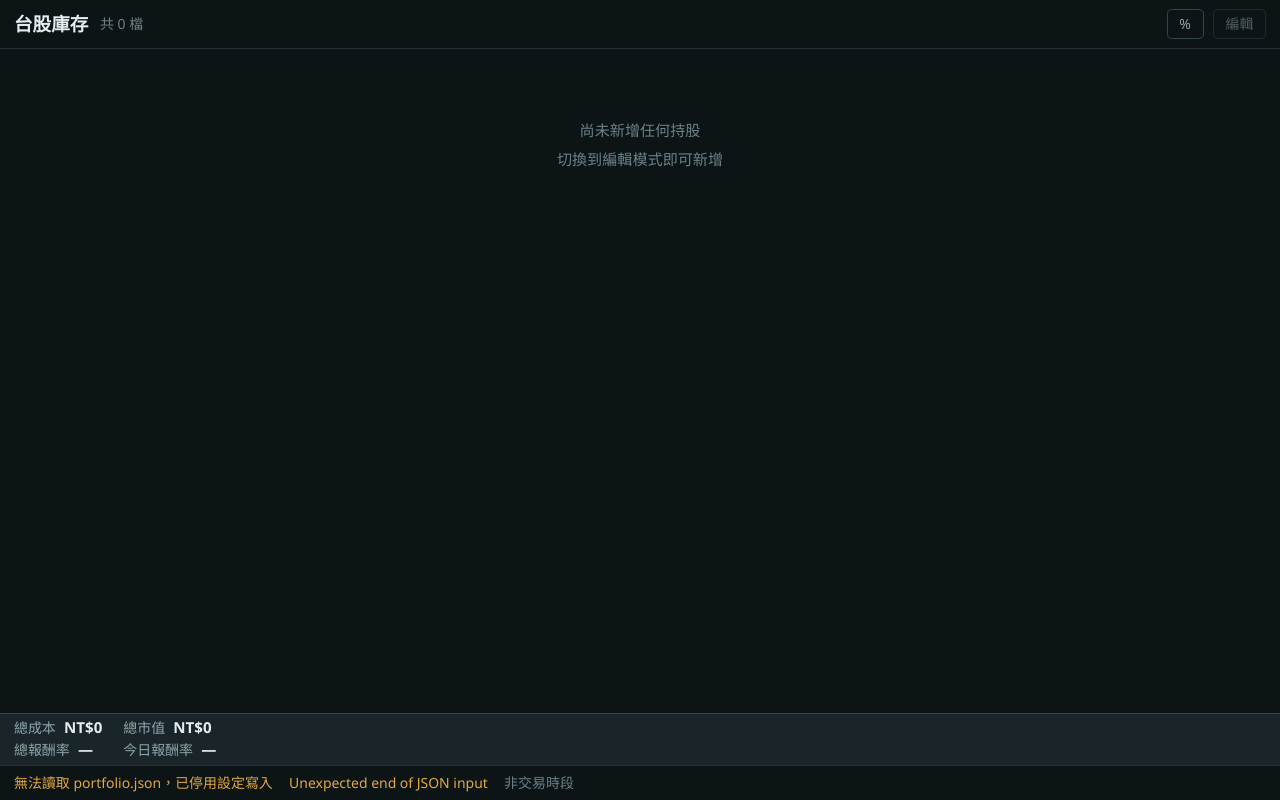
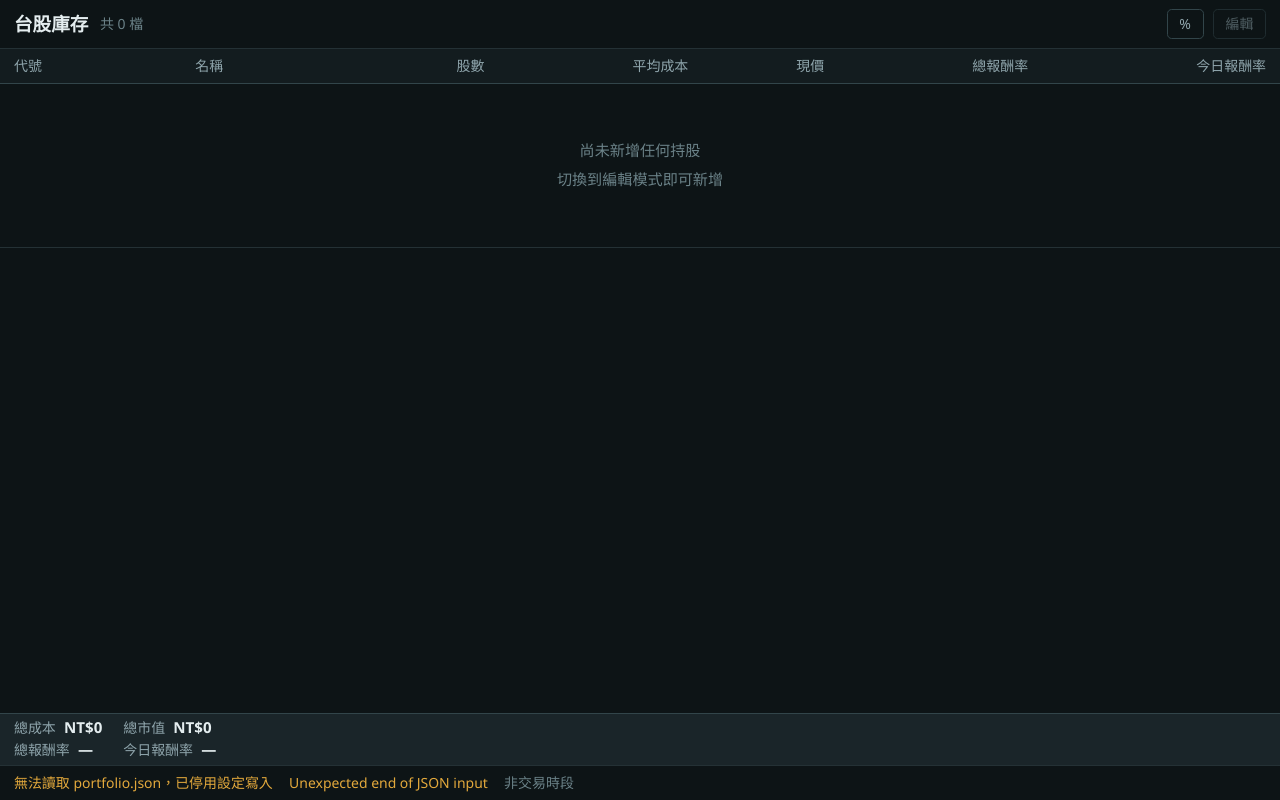
Before and after one commit to zknow/stock-portfolio, a website built with Vite: page index.html in a window 1280 px wide. Built offline with nearby package versions, Linux system fonts and the light colour scheme; what @neutralinojs/lib would draw is missing.

Commit message:
空狀態保留欄頭，訊息改為表格內一列
視窗尺寸改由內容推得（ADR-0016）之後，空狀態把 table 整個隱藏，量到的內容寬
只剩訊息與總計列，視窗比只有一筆持股時窄一大截（212×146 對 437×302）。改成
表格結構不隨持股為零消失：訊息是 tbody 內的一列（colspan = 欄數），欄頭照常
顯示，空狀態因此與有資料時走同一套量測。

- src/ui/TableView.ts：emptyRow 取代 renderEmpty，不再切換 table.hidden
- src/ui/theme.css：空狀態列不套用列 hover 高亮
- 同步 docs/requirements.md F1、docs/architecture.md §3.3

```diff
--- a/src/ui/TableView.ts
+++ b/src/ui/TableView.ts
@@ -353,12 +353,9 @@ export function createTableView(host: HTMLElement, handlers: TableHandlers): Tab
   const table = document.createElement('table')
   table.append(head, body)
 
-  const empty = document.createElement('p')
-  empty.className = 'empty'
-
   const board = document.createElement('div')
   board.className = 'board'
-  board.append(table, empty)
+  board.append(table)
   host.append(board)
 
   const totals = document.createElement('footer')
@@ -375,15 +372,23 @@ export function createTableView(host: HTMLElement, handlers: TableHandlers): Tab
     if (snapshot.start !== null && snapshot.end !== null) target.setSelectionRange(snapshot.start, snapshot.end)
   }
 
-  function renderEmpty(mode: EditMode): void {
-    empty.replaceChildren(span('尚未新增任何持股', 'empty-title'))
+  /** 空狀態：訊息放在表格內的一列，欄頭照常顯示，視窗寬度才與只有一列資料時一致（F1、F11） */
+  function emptyRow(mode: EditMode, display: ReturnDisplay): HTMLTableRowElement {
+    const row = document.createElement('tr')
+    const element = cell('', 'empty')
+    element.colSpan = columnsFor(display).length + 1
+
+    element.append(span('尚未新增任何持股', 'empty-title'))
     if (mode === 'edit') {
       const add = button('新增股票', 'primary')
       add.addEventListener('click', () => handlers.requestAdd())
-      empty.append(add)
+      element.append(add)
     } else {
-      empty.append(span('切換到編輯模式即可新增', 'empty-hint'))
+      element.append(span('切換到編輯模式即可新增', 'empty-hint'))
     }
+
+    row.append(element)
+    return row
   }
 
   return {
@@ -401,12 +406,10 @@ export function createTableView(host: HTMLElement, handlers: TableHandlers): Tab
       }
       actionsHead.hidden = edit.mode !== 'edit'
 
-      body.replaceChildren(...rows.map((row) => rowFor(row, edit, handlers, display)))
-
       const isEmpty = rows.length === 0
-      table.hidden = isEmpty
-      empty.hidden = !isEmpty
-      if (isEmpty) renderEmpty(edit.mode)
+      body.replaceChildren(
+        ...(isEmpty ? [emptyRow(edit.mode, display)] : rows.map((row) => rowFor(row, edit, handlers, display))),
+      )
 
       const notes = document.createElement('div')
       notes.className = 'notes'
--- a/src/ui/theme.css
+++ b/src/ui/theme.css
@@ -288,7 +288,7 @@ tbody td {
   white-space: nowrap;
 }
 
-tbody tr:hover td {
+tbody tr:hover td:not(.empty) {
   background: var(--hover);
 }
 
```
Also changed, not shown: docs/architecture.md (+1 -1 lines), docs/requirements.md (+1 -1 lines).
